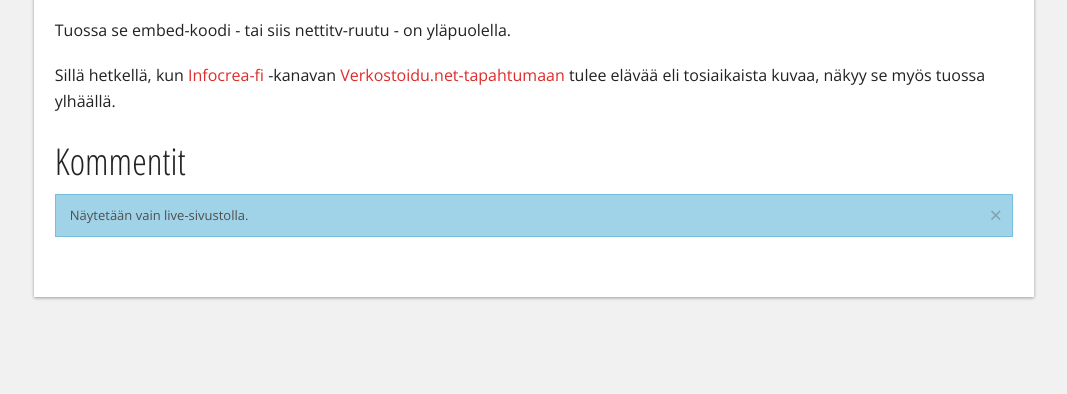
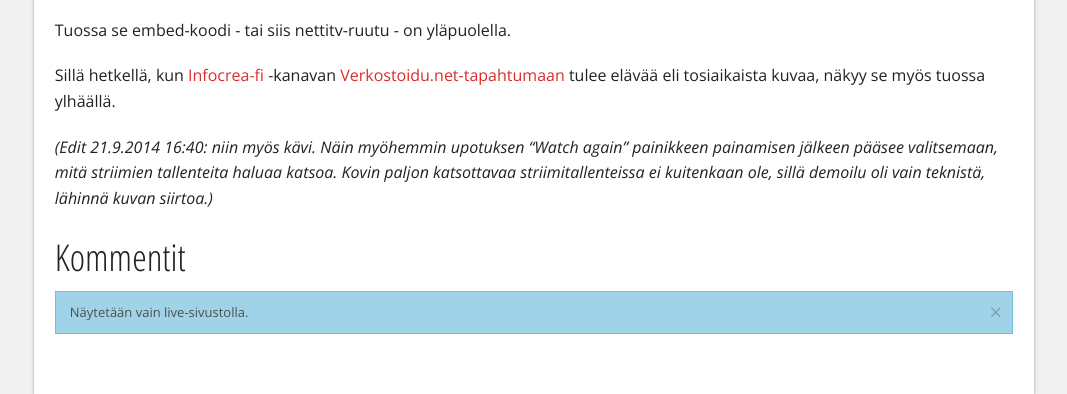
Before and after one commit to Pyppe/infocrea.fi, a Jekyll site: the page built from _posts/2014-09-18-demoilua-verkostoidunet-tilaisuudesta.md, in a window 1280 px wide, cut to the strip 912-1306 px from the top of the page. Shown: the whole strip, without its empty margins (106-1173 px from the left). Built offline with Jekyll 4.4.1, drawn with Linux system fonts in a browser that asks for light colours; nearby versions of some CDN libraries.

Commit message:
verkostoidu-net -blogauksen päivitys.

```diff
--- a/_posts/2014-09-18-demoilua-verkostoidunet-tilaisuudesta.md
+++ b/_posts/2014-09-18-demoilua-verkostoidunet-tilaisuudesta.md
@@ -14,3 +14,5 @@ Sijoitetaan vain striimipalvelun antama ns. embed-koodi sivun html:n sekaan halu
 Tuossa se embed-koodi - tai siis nettitv-ruutu - on yläpuolella.
 
 Sillä hetkellä, kun [Infocrea-fi](https://new.livestream.com/Infocrea-fi) -kanavan [Verkostoidu.net-tapahtumaan](https://new.livestream.com/Infocrea-fi/verkostoidu-2014-09-19) tulee elävää eli tosiaikaista kuvaa, näkyy se myös tuossa ylhäällä.
+
+*(Edit 21.9.2014 16:40: niin myös kävi. Näin myöhemmin upotuksen "Watch again" painikkeen painamisen jälkeen pääsee valitsemaan, mitä striimien tallenteita haluaa katsoa. Kovin paljon katsottavaa striimitallenteissa ei kuitenkaan ole, sillä demoilu oli vain teknistä, lähinnä kuvan siirtoa.)*
```
